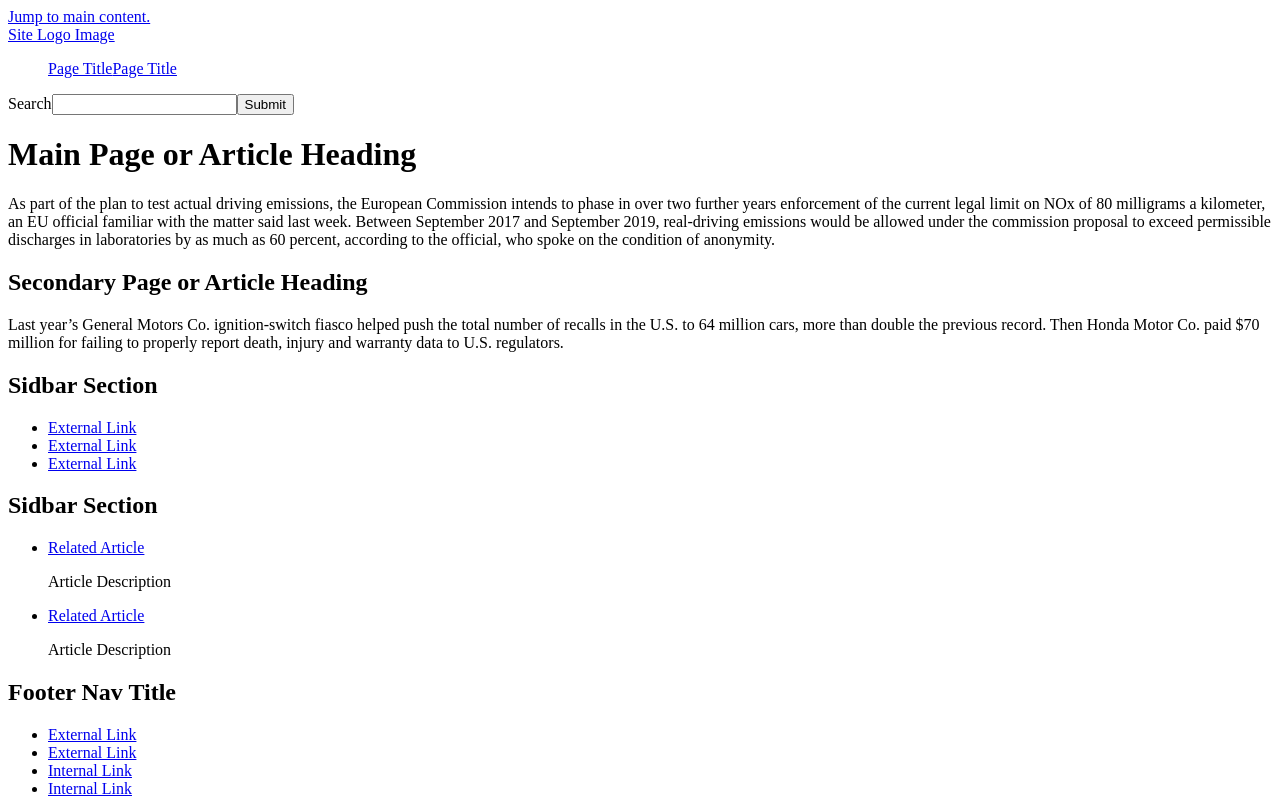
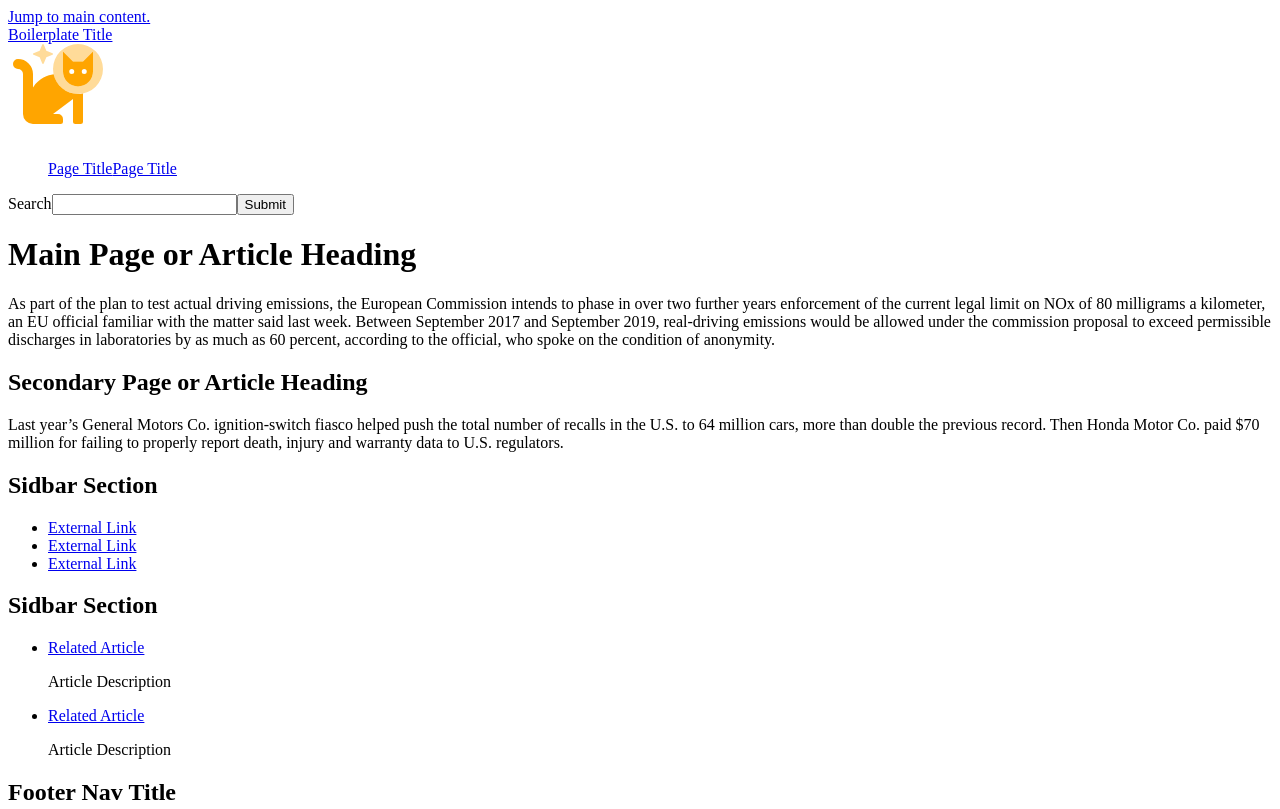
Before and after one commit to workwithizzi/gatsby-boilerplate, a Gatsby site: page / in a window 1280 px wide. Shown: the top 809 px of the page. Built offline with nearby package versions, Linux system fonts and the light colour scheme; Gatsby itself is replaced by a stand-in of ours.

Commit message:
Added site logo as an accessible inline svg

```diff
--- a/src/components/Header.jsx
+++ b/src/components/Header.jsx
@@ -1,17 +1,37 @@
 import React from "react"
-import { Link } from "gatsby"
+import { useStaticQuery, graphql, Link } from "gatsby"
+
 import { Nav } from "./Nav"
+import { LogoInlineSvg } from "./LogoInlineSvg"
+// import logo from "../images/logo.svg"
 
 
+const _GET_TITLE = graphql`
+	query {
+		site {
+			siteMetadata {
+				title
+			}
+		}
+	}
+`
+
 const Header = () => {
+	const { site } = useStaticQuery(_GET_TITLE)
+
 	return (
 		<header>
 			{/* Site Logo */}
 			<Link to="/">
-				Site Logo Image
-				{/* {data.site.siteMetadata.title} */}
-				{/* Brand Logo -- see file for info about props */}
-				{/* <Logo /> */}
+				{site.siteMetadata.title}
+				{/* Div around logo is temporary */}
+				<div style={{height: `100px`, width: `100px`, color:`#000`}}>
+					<LogoInlineSvg
+						fillColor="orange"
+						title="SpaceCat"
+						desc="This is a cat wit an astronaut helmet"
+					/>
+				</div>
 			</Link>
 
 			<Nav />
--- /dev/null
+++ b/src/components/LogoInlineSvg.jsx
@@ -0,0 +1,37 @@
+import React from "react"
+
+
+const LogoInlineSvg = ({ fillColor, title, desc, titleId, ariaHidden, className }) => {
+	return (
+		<svg
+			aria-labelledby={titleId}
+			aria-hidden={ariaHidden}
+			className={className}
+			focusable="false"
+			role="img"
+			xmlns="http://www.w3.org/2000/svg"
+			viewBox="0 0 640 512"
+		>
+
+			{title && <title id={titleId}>{title}</title> }
+			{desc && <desc>{desc}</desc>}
+
+			<g>
+				<path fill={fillColor} d="M448,0A160,160,0,1,0,608,160,159.99917,159.99917,0,0,0,448,0Zm96,176a96,96,0,0,1-192,0V48l64,64h64l64-64ZM285.03125,59.22852l-39.71484-16.5586L228.75781,2.957a5.325,5.325,0,0,0-9.53906,0l-16.5625,39.71289-39.71094,16.5586a5.336,5.336,0,0,0,0,9.541l39.71094,16.56055,16.5625,39.71094a5.32345,5.32345,0,0,0,9.53906,0l16.5586-39.71094,39.71484-16.56055a5.336,5.336,0,0,0,0-9.541Z" opacity="0.4"></path>
+				<path fill={fillColor} d="M291.89062,194.30273v.01172C256.05469,199.65625,200.10156,217.57227,160,277.95312V192A96.105,96.105,0,0,0,64,96a32,32,0,0,0,0,64,32.04169,32.04169,0,0,1,32,32V448a64.06328,64.06328,0,0,0,64,64H336a15.9908,15.9908,0,0,0,16-16V480a32.00158,32.00158,0,0,0-32-32H288l128-96V496a15.9908,15.9908,0,0,0,16,16h32a15.9908,15.9908,0,0,0,16-16V316.77539A160.63434,160.63434,0,0,1,448,320C371.4375,320,307.62109,266.14453,291.89062,194.30273ZM480,112H416L352,48V176a96,96,0,0,0,192,0V48Zm-72,80a16,16,0,1,1,16-16A15.9908,15.9908,0,0,1,408,192Zm80,0a16,16,0,1,1,16-16A15.9908,15.9908,0,0,1,488,192Z"></path>
+			</g>
+		</svg>
+	)
+}
+
+
+// TODO: Add query to get the theme color from 'gatsby-plugin-manifest' option and make it the default fillColor
+
+LogoInlineSvg.defaultProps = {
+	fillColor: `none`,
+	titleId: `headerLogo`,
+	ariaHidden: `false`,
+}
+
+
+export { LogoInlineSvg }
```
Also changed, not shown: src/images/logo.svg (added).
